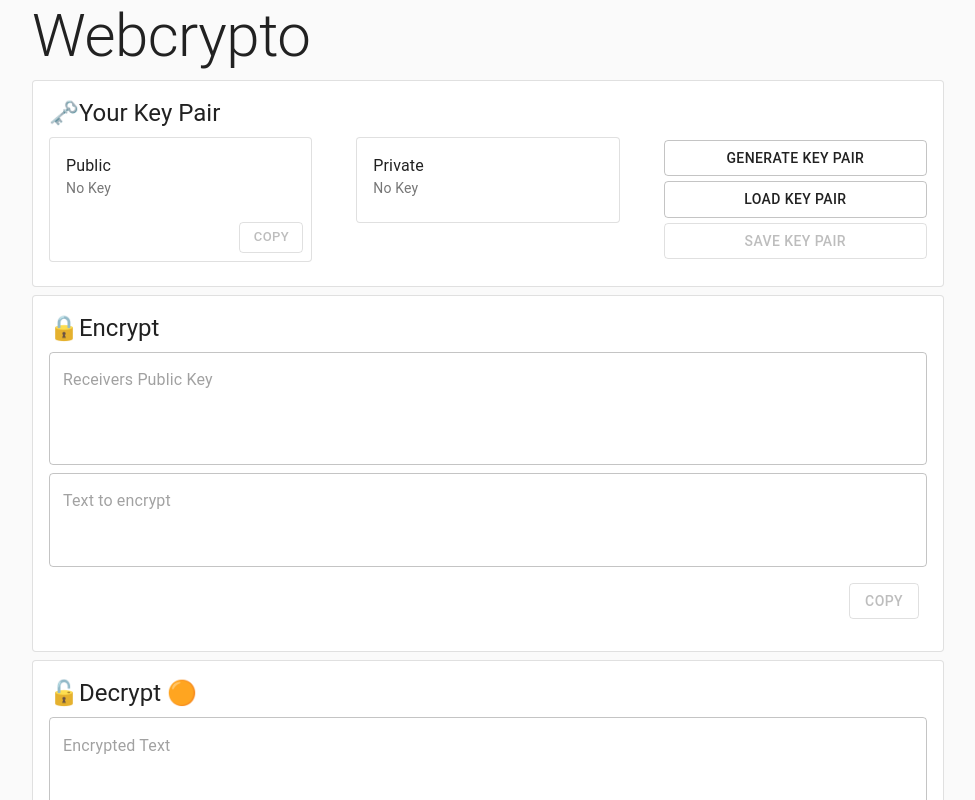
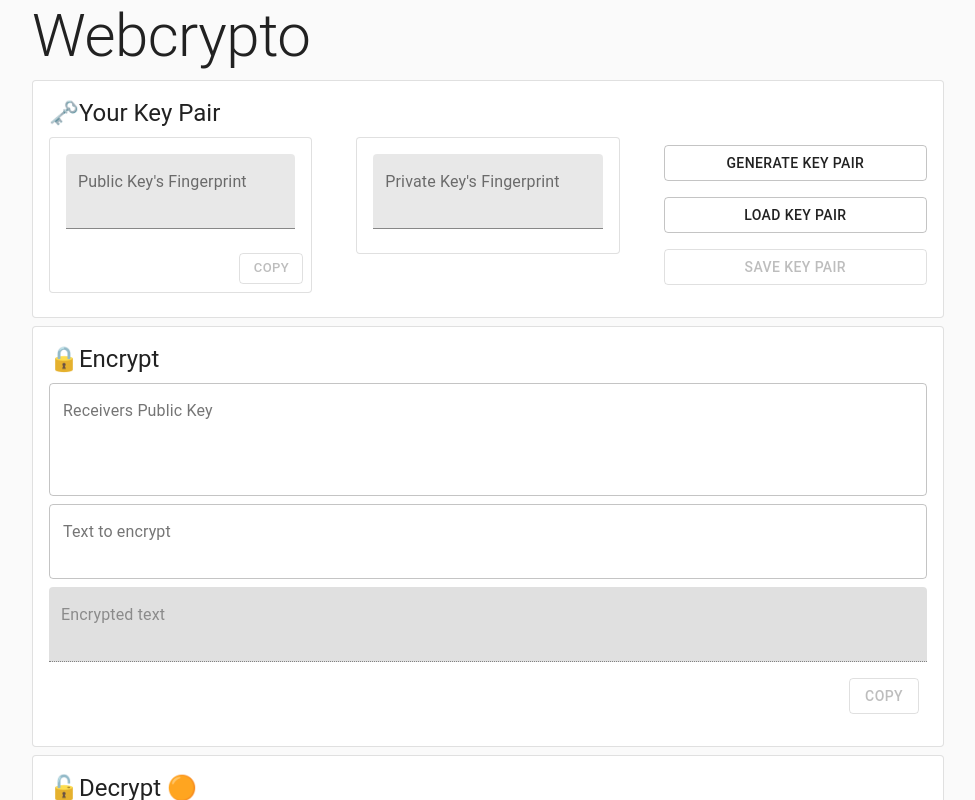
Before and after one commit to yk-szk/webcrypto, a React (Create React App) app: page / in a window 1280 px wide. Shown: the top 800 px of the page, without its empty margins (152-1127 px from the left). Built offline with nearby package versions, Linux system fonts and the light colour scheme.

Commit message:
Update UI
* Add labels to the textfields
* Typography -> Textfield

```diff
--- a/src/Decrypter.tsx
+++ b/src/Decrypter.tsx
@@ -68,7 +68,7 @@ export function Decrypter(props: Props) {
               onChange={handleInputChange}
               variant="outlined"
               fullWidth={true}
-              placeholder="Encrypted Text"
+              label="Encrypted Text"
               error={decError}
               helperText={decryptHelperText}
             >
@@ -76,7 +76,19 @@ export function Decrypter(props: Props) {
             </TextField>
           </Box>
           <Box>
-            <Typography className="wrap">{decryptedText}</Typography>
+            <TextField
+              disabled
+              multiline={true}
+              spellCheck={false}
+              rows={2}
+              variant="filled"
+              fullWidth={true}
+              label="Decrypted text"
+              InputProps={{
+                readOnly: true,
+              }}
+              value={decryptedText || ''}
+            ></TextField>
           </Box>
           <Box display="flex" justifyContent="flex-end">
             <CardActions>
--- a/src/Encrypter.tsx
+++ b/src/Encrypter.tsx
@@ -9,7 +9,7 @@ export function Encrypter() {
   const [pubKeyStr, setPubKeyStr] = useState('');
   const [pubKeyHelperText, setPubKeyHelperText] = useState('');
   const [pubError, setPubError] = useState(false);
-  const [inputText, setInputText] = useState('');
+  // const [inputText, setInputText] = useState('');
   const [encryptedText, setEncryptedText] = useState('');
   useEffect(() => {
     setPubKeyHelperText(pubError ? 'Invalid public key' : '');
@@ -35,7 +35,7 @@ export function Encrypter() {
     event: React.ChangeEvent<HTMLInputElement | HTMLTextAreaElement>,
   ) {
     const text = event?.target.value;
-    setInputText(text);
+    // setInputText(text);
     if (text === '') {
       setEncryptedText('');
       return;
@@ -77,27 +77,35 @@ export function Encrypter() {
               onChange={handlePubKeyChange}
               variant="outlined"
               fullWidth={true}
-              placeholder="Receivers Public Key"
+              label="Receivers Public Key"
               helperText={pubKeyHelperText}
-            >
-              {pubKeyStr}
-            </TextField>
+            />
           </Box>
           <Box>
             <TextField
               multiline={true}
               spellCheck={false}
-              rows={3}
+              rows={2}
               variant="outlined"
               onChange={handleInputChange}
               fullWidth={true}
-              placeholder="Text to encrypt"
-            >
-              {inputText}
-            </TextField>
+              label="Text to encrypt"
+            />
           </Box>
           <Box>
-            <Typography className="wrap">{encryptedText}</Typography>
+            <TextField
+              disabled
+              multiline={true}
+              spellCheck={false}
+              rows={2}
+              variant="filled"
+              fullWidth={true}
+              label="Encrypted text"
+              InputProps={{
+                readOnly: true,
+              }}
+              value={encryptedText || ''}
+            ></TextField>
           </Box>
           <Box display="flex" justifyContent="flex-end">
             <CardActions>
--- a/src/KeyManager.tsx
+++ b/src/KeyManager.tsx
@@ -1,6 +1,6 @@
 import React, { useState } from 'react';
 import Typography from '@material-ui/core/Typography';
-import { Box, Button } from '@material-ui/core';
+import { Box, Button, TextField } from '@material-ui/core';
 import { Card, CardContent, CardActions } from '@material-ui/core';
 import { download, toClipboard } from './Utils';
 
@@ -166,8 +166,8 @@ interface Props {
 export function KeyManager(props: Props) {
   const [exportedPrivateKey, setExportedPrivateKey] = useState('');
   const [exportedPublicKey, setExportedPublicKey] = useState('');
-  const [privateFingerprint, setPrivateFingerprint] = useState('No Key');
-  const [publicFingerprint, setPublicFingerprint] = useState('No Key');
+  const [privateFingerprint, setPrivateFingerprint] = useState('');
+  const [publicFingerprint, setPublicFingerprint] = useState('');
   const [saveEnabled, setSaveEnabled] = useState(false);
 
   function setKeyPair(keyPair: CryptoKeyPair) {
@@ -250,30 +250,23 @@ export function KeyManager(props: Props) {
             <Box width="30%">
               <Card variant="outlined">
                 <CardContent>
-                  <Typography variant="body1" component="h3">
-                    Public
-                  </Typography>
-                  <Typography
-                    variant="body2"
-                    color={saveEnabled ? 'textPrimary' : 'textSecondary'}
-                    component="p"
-                    className="ellipsis"
-                    onClick={(event: any) =>
-                      event.target.classList.toggle('ellipsis')
-                    }
-                    title={
-                      saveEnabled
-                        ? 'Key finterprint. Click to open/close'
-                        : 'No key is set'
-                    }
-                  >
-                    {publicFingerprint}
-                  </Typography>
+                  <TextField
+                    multiline={true}
+                    spellCheck={false}
+                    rows={2}
+                    variant="filled"
+                    fullWidth={true}
+                    label="Public Key's Fingerprint"
+                    InputProps={{
+                      readOnly: true,
+                    }}
+                    value={publicFingerprint || ''}
+                  />
                 </CardContent>
                 <Box display="flex" justifyContent="flex-end">
                   <CardActions>
                     <Button
-                      title="Copy private key"
+                      title="Copy public key"
                       disabled={!saveEnabled}
                       onClick={() => toClipboard(exportedPublicKey)}
                       size="small"
@@ -288,25 +281,18 @@ export function KeyManager(props: Props) {
             <Box width="30%">
               <Card variant="outlined">
                 <CardContent>
-                  <Typography variant="body1" component="h3">
-                    Private
-                  </Typography>
-                  <Typography
-                    variant="body2"
-                    color={saveEnabled ? 'textPrimary' : 'textSecondary'}
-                    component="p"
-                    className="ellipsis"
-                    onClick={(event: any) =>
-                      event.target.classList.toggle('ellipsis')
-                    }
-                    title={
-                      saveEnabled
-                        ? 'Key finterprint. Click to open/close'
-                        : 'No key is set'
-                    }
-                  >
-                    {privateFingerprint}
-                  </Typography>
+                  <TextField
+                    multiline={true}
+                    spellCheck={false}
+                    rows={2}
+                    variant="filled"
+                    fullWidth={true}
+                    label="Private Key's Fingerprint"
+                    InputProps={{
+                      readOnly: true,
+                    }}
+                    value={privateFingerprint || ''}
+                  />
                 </CardContent>
               </Card>
             </Box>
```
